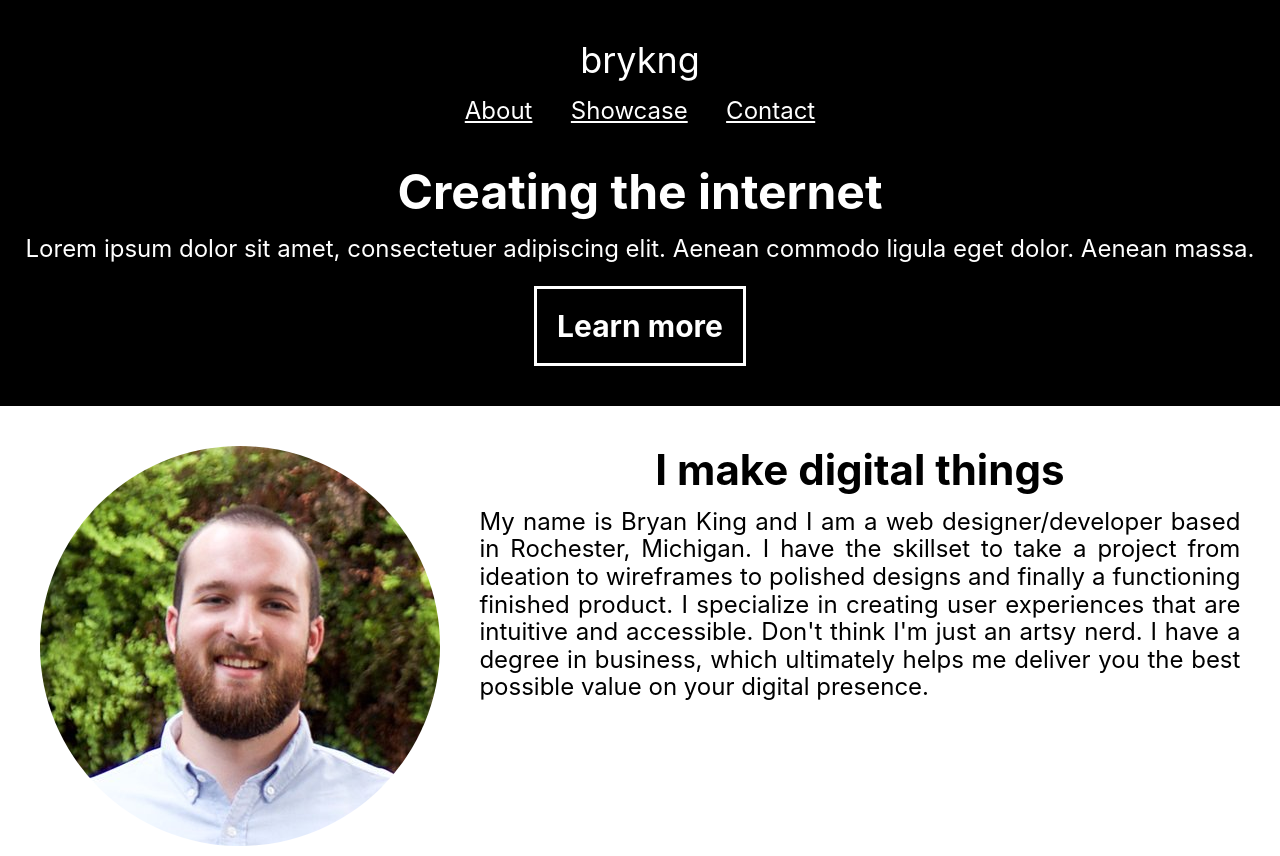
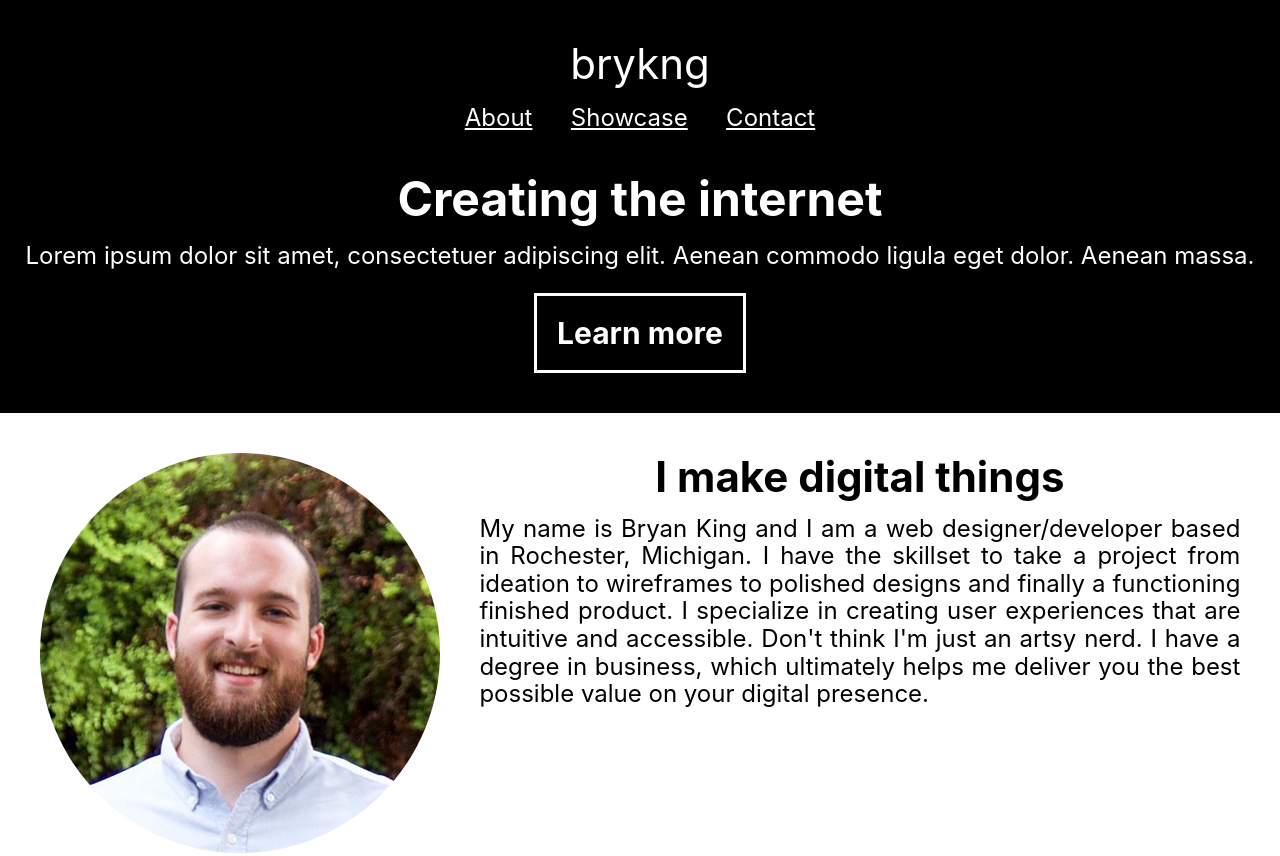
Before and after one commit to boldlybryan/brykng-static, a website: page index.html in a window 1280 px wide. Shown: the top 856 px of the page. Drawn offline with Linux system fonts and the light colour scheme.

Commit message:
Adding Google fonts link, updating logo in nav

```diff
--- a/index.html
+++ b/index.html
@@ -4,11 +4,12 @@
   <meta name="viewport" content="width=device-width, initial-scale=1">
   <title>Bryan King - Web designer and developer</title>
   <link rel="stylesheet" href="css/brykng.min.css">
+  <link href="https://fonts.googleapis.com/css?family=Space+Mono:400,700|Work+Sans:400,700" rel="stylesheet">
 </head>
 <body>
   <header class="bg-black pt5">
     <nav class="flex flex-wrap flex-col flex-row-md justify-center justify-between-md align-center px5-md max-xl center-xl">
-      <a href="/" class="text-lg text-nounderline text-white">brykng</a>
+      <a href="/" class="text-xl text-display text-bold text-nounderline text-white">brykng</a>
       <ul class="pt2 pl0">
         <li class="inline"><a href="#about" class="text-white px2">About</a></li>
         <li class="inline"><a href="#showcase" class="text-white px2">Showcase</a></li>
```
